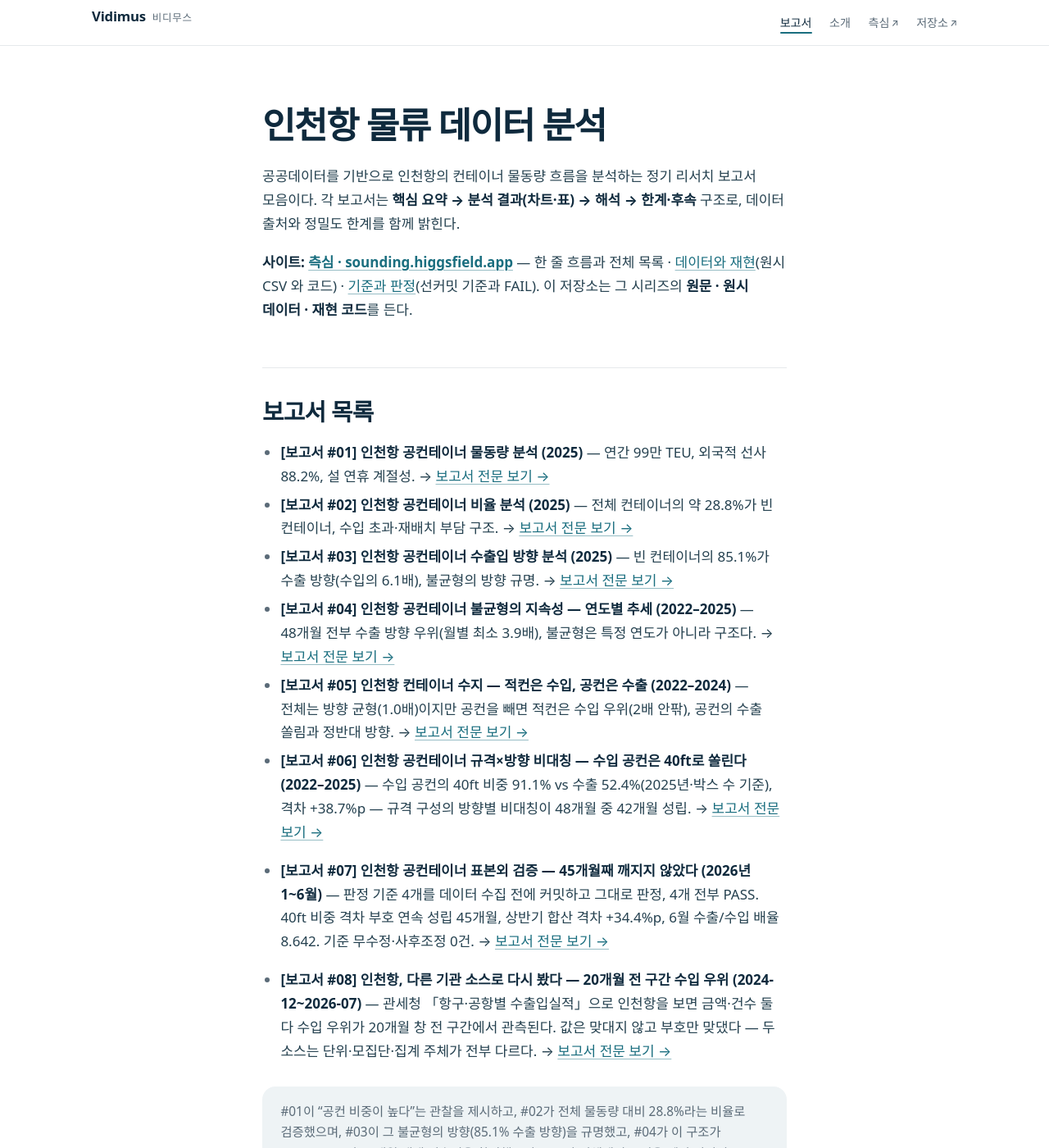
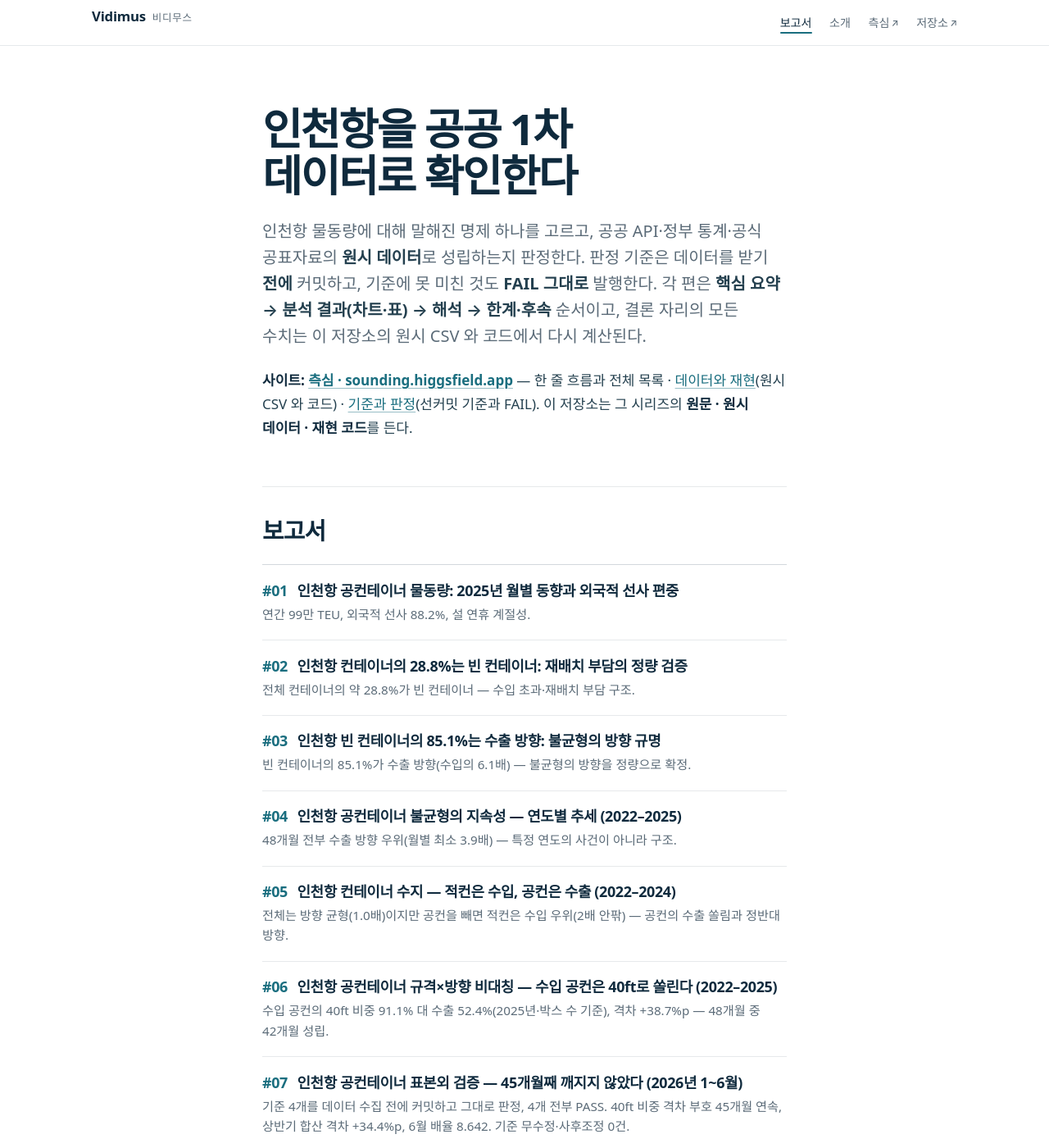
Before and after one commit to jisangj03-dev/incheon-port-analysis, a Jekyll site: the page built from README.md, in a window 1280 px wide and 1400 px high. Shown: the whole window at 82% size. Built offline with Jekyll 4.4.1, drawn with Linux system fonts in a browser that asks for light colours; some web fonts are replaced; our own code applies the rules of GitHub Pages for plain Markdown files; some of the changed text lies outside the part shown.

Commit message:
feat(인천 첫 화면·미리보기): README 를 브랜드 어조로 — #09 등재 · 보고서 행 목록 · 히어로 · 코드 블록 키보드 접근 · 미리보기가 .md 링크·그림·펜스를 잇는다
Co-Authored-By: Claude Fable 5.1 <noreply@anthropic.com>
Claude-Session: https://claude.ai/code/session_018eD7erChCCMoBCMyou1Mzr

````diff
--- a/README.md
+++ b/README.md
@@ -1,31 +1,32 @@
-# 인천항 물류 데이터 분석
+# 인천항을 공공 1차 데이터로 확인한다
 
-공공데이터를 기반으로 인천항의 컨테이너 물동량 흐름을 분석하는 정기 리서치 보고서 모음이다. 각 보고서는 **핵심 요약 → 분석 결과(차트·표) → 해석 → 한계·후속** 구조로, 데이터 출처와 정밀도 한계를 함께 밝힌다.
+인천항 물동량에 대해 말해진 명제 하나를 고르고, 공공 API·정부 통계·공식 공표자료의 **원시 데이터**로 성립하는지 판정한다. 판정 기준은 데이터를 받기 **전에** 커밋하고, 기준에 못 미친 것도 **FAIL 그대로** 발행한다. 각 편은 **핵심 요약 → 분석 결과(차트·표) → 해석 → 한계·후속** 순서이고, 결론 자리의 모든 수치는 이 저장소의 원시 CSV 와 코드에서 다시 계산된다.
 
 **사이트: [측심 · sounding.higgsfield.app](https://sounding.higgsfield.app/)** — 한 줄 흐름과 전체 목록 · [데이터와 재현](https://sounding.higgsfield.app/#data)(원시 CSV 와 코드) · [기준과 판정](https://sounding.higgsfield.app/#verdicts)(선커밋 기준과 FAIL).
 이 저장소는 그 시리즈의 **원문 · 원시 데이터 · 재현 코드**를 든다.
 
-## 보고서 목록
+## 보고서
 
-- **[보고서 #01] 인천항 공컨테이너 물동량 분석 (2025)** — 연간 99만 TEU, 외국적 선사 88.2%, 설 연휴 계절성.
-  → [보고서 전문 보기 →](reports/report_01_공컨테이너_물동량.md)
-- **[보고서 #02] 인천항 공컨테이너 비율 분석 (2025)** — 전체 컨테이너의 약 28.8%가 빈 컨테이너, 수입 초과·재배치 부담 구조.
-  → [보고서 전문 보기 →](reports/report_02_공컨테이너_비율.md)
-- **[보고서 #03] 인천항 공컨테이너 수출입 방향 분석 (2025)** — 빈 컨테이너의 85.1%가 수출 방향(수입의 6.1배), 불균형의 방향 규명.
-  → [보고서 전문 보기 →](reports/report_03_공컨테이너_수출입방향.md)
-- **[보고서 #04] 인천항 공컨테이너 불균형의 지속성 — 연도별 추세 (2022–2025)** — 48개월 전부 수출 방향 우위(월별 최소 3.9배), 불균형은 특정 연도가 아니라 구조다.
-  → [보고서 전문 보기 →](reports/report_04_공컨테이너_연도별추세.md)
-- **[보고서 #05] 인천항 컨테이너 수지 — 적컨은 수입, 공컨은 수출 (2022–2024)** — 전체는 방향 균형(1.0배)이지만 공컨을 빼면 적컨은 수입 우위(2배 안팎), 공컨의 수출 쏠림과 정반대 방향.
-  → [보고서 전문 보기 →](reports/report_05_컨테이너_수지.md)
-- **[보고서 #06] 인천항 공컨테이너 규격×방향 비대칭 — 수입 공컨은 40ft로 쏠린다 (2022–2025)** — 수입 공컨의 40ft 비중 91.1% vs 수출 52.4%(2025년·박스 수 기준), 격차 +38.7%p — 규격 구성의 방향별 비대칭이 48개월 중 42개월 성립.
-  → [보고서 전문 보기 →](reports/report_06_공컨테이너_규격방향.md)
-- **[보고서 #07] 인천항 공컨테이너 표본외 검증 — 45개월째 깨지지 않았다 (2026년 1~6월)** — 판정 기준 4개를 데이터 수집 전에 커밋하고 그대로 판정, 4개 전부 PASS. 40ft 비중 격차 부호 연속 성립 45개월, 상반기 합산 격차 +34.4%p, 6월 수출/수입 배율 8.642. 기준 무수정·사후조정 0건.
-  → [보고서 전문 보기 →](reports/report_07_공컨테이너_표본외검증.md)
+- [**#01** 인천항 공컨테이너 물동량: 2025년 월별 동향과 외국적 선사 편중](reports/report_01_공컨테이너_물동량.md)
+  연간 99만 TEU, 외국적 선사 88.2%, 설 연휴 계절성.
+- [**#02** 인천항 컨테이너의 28.8%는 빈 컨테이너: 재배치 부담의 정량 검증](reports/report_02_공컨테이너_비율.md)
+  전체 컨테이너의 약 28.8%가 빈 컨테이너 — 수입 초과·재배치 부담 구조.
+- [**#03** 인천항 빈 컨테이너의 85.1%는 수출 방향: 불균형의 방향 규명](reports/report_03_공컨테이너_수출입방향.md)
+  빈 컨테이너의 85.1%가 수출 방향(수입의 6.1배) — 불균형의 방향을 정량으로 확정.
+- [**#04** 인천항 공컨테이너 불균형의 지속성 — 연도별 추세 (2022–2025)](reports/report_04_공컨테이너_연도별추세.md)
+  48개월 전부 수출 방향 우위(월별 최소 3.9배) — 특정 연도의 사건이 아니라 구조.
+- [**#05** 인천항 컨테이너 수지 — 적컨은 수입, 공컨은 수출 (2022–2024)](reports/report_05_컨테이너_수지.md)
+  전체는 방향 균형(1.0배)이지만 공컨을 빼면 적컨은 수입 우위(2배 안팎) — 공컨의 수출 쏠림과 정반대 방향.
+- [**#06** 인천항 공컨테이너 규격×방향 비대칭 — 수입 공컨은 40ft로 쏠린다 (2022–2025)](reports/report_06_공컨테이너_규격방향.md)
+  수입 공컨의 40ft 비중 91.1% 대 수출 52.4%(2025년·박스 수 기준), 격차 +38.7%p — 48개월 중 42개월 성립.
+- [**#07** 인천항 공컨테이너 표본외 검증 — 45개월째 깨지지 않았다 (2026년 1~6월)](reports/report_07_공컨테이너_표본외검증.md)
+  기준 4개를 데이터 수집 전에 커밋하고 그대로 판정, 4개 전부 PASS. 40ft 비중 격차 부호 45개월 연속, 상반기 합산 격차 +34.4%p, 6월 배율 8.642. 기준 무수정·사후조정 0건.
+- [**#08** 인천항, 다른 기관 소스로 다시 봤다 — 20개월 전 구간 수입 우위 (2024-12~2026-07)](reports/report_08_관세청_인천항_수출입신고.md)
+  관세청 「항구·공항별 수출입실적」에서 금액·건수 둘 다 수입 우위가 20개월 창 전 구간에서 관측. 값은 맞대지 않고 부호만 맞댔다 — 두 소스는 단위·모집단·집계 주체가 전부 다르다.
+- [**#09** 인천항 공컨테이너 시계열 17년 연장 — 우리가 이례로 봤던 해는 이례가 아니었다 (2005~2021년)](reports/report_09_공컨테이너_시계열연장.md)
+  원천은 2022년이 아니라 2005년부터 있었다. 기준 4개 중 V1·V2 PASS, V3·V4 FAIL — 2022년의 27.32배는 최대가 아니었다(2020년 54.66배). 판정 불가 10개 연도는 따로 셌다.
 
-- **[보고서 #08] 인천항, 다른 기관 소스로 다시 봤다 — 20개월 전 구간 수입 우위 (2024-12~2026-07)** — 관세청 「항구·공항별 수출입실적」으로 인천항을 보면 금액·건수 둘 다 수입 우위가 20개월 창 전 구간에서 관측된다. 값은 맞대지 않고 부호만 맞댔다 — 두 소스는 단위·모집단·집계 주체가 전부 다르다.
-  → [보고서 전문 보기 →](reports/report_08_관세청_인천항_수출입신고.md)
-
-> #01이 "공컨 비중이 높다"는 관찰을 제시하고, #02가 전체 물동량 대비 28.8%라는 비율로 검증했으며, #03이 그 불균형의 방향(85.1% 수출 방향)을 규명했고, #04가 이 구조가 2022~2025년 48개월 내내 지속됨을 확인했으며, #05가 전체에서 공컨을 빼면 적컨이 수입으로 쏠린다는 거울상(공컨 수출 쏠림의 반대)을 확인했고, #06이 규격(크기) 축을 처음 열어 수입 공컨은 40ft에 쏠리고 수출 공컨은 혼합 구성이라는 비대칭이 48개월 중 42개월에서 성립함을 확인했으며, #07이 그 결론들을 **그 데이터 밖에 놓아** 2026년 상반기로 표본외 검증했으며(기준 4개 사전 커밋, 전부 PASS), #08이 처음으로 **다른 기관의 다른 신고 체계**를 열어 #05의 「적컨은 수입」을 부호 수준에서 교차 확인했다 — 관찰→검증→규명→지속성→수지→규격→표본외 검증→**타 기관 교차 확인**.
+> #01이 "공컨 비중이 높다"는 관찰을 제시하고, #02가 전체 물동량 대비 28.8%라는 비율로 검증했으며, #03이 그 불균형의 방향(85.1% 수출 방향)을 규명했고, #04가 이 구조가 2022~2025년 48개월 내내 지속됨을 확인했으며, #05가 전체에서 공컨을 빼면 적컨이 수입으로 쏠린다는 거울상(공컨 수출 쏠림의 반대)을 확인했고, #06이 규격(크기) 축을 처음 열어 수입 공컨은 40ft에 쏠리고 수출 공컨은 혼합 구성이라는 비대칭이 48개월 중 42개월에서 성립함을 확인했으며, #07이 그 결론들을 **그 데이터 밖에 놓아** 2026년 상반기로 표본외 검증했으며(기준 4개 사전 커밋, 전부 PASS), #08이 처음으로 **다른 기관의 다른 신고 체계**를 열어 #05의 「적컨은 수입」을 부호 수준에서 교차 확인했고, #09가 원천의 시작이 2005년임을 확인해 같은 기준을 **17년 뒤로** 늘렸으며 그 기준 둘이 FAIL 로 났고 **FAIL 그대로 실었다** — 관찰→검증→규명→지속성→수지→규격→표본외 검증→타 기관 교차 확인→**시계열 연장, 기준 FAIL 공개**.
 
 ![월별 수출:수입 배율 (2022–2025)](reports/images/direction_trend_ratio_2022_2025.png)
 
@@ -37,7 +38,7 @@ Python(requests·pandas·matplotlib), 공공데이터 Open API·XML 파싱, hwpx
 
 - 모든 발행 수치는 저장소에 커밋된 수집 원시 CSV에서 재현 가능하다.
 - 발행 전 검증 게이트를 통과한다: 기존 발행 수치와의 회귀 대조, 스키마·완결성 확인, 내적 검산(방향합=총합, 규격 환산식).
-- 오류는 삭제하지 않고 정정 표기로 남긴다. 판정 기준은 결과 확인 전에 문서로 선커밋한다(docs/ 의 주제검증·정정 기록 참조).
+- 오류는 삭제하지 않고 정정 표기로 남긴다. 판정 기준은 결과 확인 전에 문서로 선커밋한다(`docs/` 의 주제검증·판정결과 문서 참조).
 
 ## 데이터 출처
 
@@ -61,7 +62,7 @@ Python(requests·pandas·matplotlib), 공공데이터 Open API·XML 파싱, hwpx
 │   ├── report_08_관세청_인천항_수출입신고.md
 │   └── report_09_공컨테이너_시계열연장.md
 ├── analysis/          # 재현용 코드·데이터 (config.py는 .gitignore로 제외)
-└── docs/              # API 탐색·벤치마킹·TODO 기록
+└── docs/              # 선커밋 판정 기준 · 판정 결과 · 수치 대장(FACTS) · 사고 기록
 ```
 
 재현 방법은 각 보고서의 「재현 방법」 절을 참고한다(코드는 모두 `analysis/` 폴더에서 실행).
--- a/_layouts/default.html
+++ b/_layouts/default.html
@@ -1,7 +1,7 @@
 <!DOCTYPE html>
 <html lang="{{ site.lang | default: 'ko' }}">
 <head>{%- include head.html -%}</head>
-<body>
+<body{% if page.url == '/' %} class="home"{% endif %}>
   <!-- 이 레이아웃이 왜 있나 [2026-09-06]. 발행본 아홉 편이 GitHub Pages 기본 테마(primer)로
        나가고 있었다 — 헤더가 저장소 이름, 본문은 GitHub README 결. 측심(sounding.higgsfield.app)에서
        보고서를 누르면 마감이 그 자리에서 떨어진다(실물 스크린샷). 발행본 마크다운은 한 글자도
@@ -16,12 +16,12 @@
     </article>
   </main>
   {%- include footer.html -%}
-  <!-- 옆으로 흐르는 표는 키보드로도 흘러야 한다 — axe `scrollable-region-focusable`
-       (2026-09-06 모바일 실측 · 발행본 표가 열보다 넓을 때). 흐르는 표에만 tabindex 를 준다.
-       JS 가 없으면 표는 그대로 보이고 마우스·손가락으로는 여전히 흐른다. -->
+  <!-- 옆으로 흐르는 표·코드 블록은 키보드로도 흘러야 한다 — axe `scrollable-region-focusable`
+       (2026-09-06 모바일 실측 · 발행본 표가 열보다 넓을 때 · 2026-09-07 README 의 저장소 트리 `pre` 도 같은 결함).
+       실제로 흐르는 것에만 tabindex 를 준다. JS 가 없으면 그대로 보이고 마우스·손가락으로는 여전히 흐른다. -->
   <script>
     (function () {
-      var t = document.querySelectorAll(".doc table");
+      var t = document.querySelectorAll(".doc table, .doc pre");
       for (var i = 0; i < t.length; i++) {
         if (t[i].scrollWidth > t[i].clientWidth + 1) t[i].setAttribute("tabindex", "0");
       }
--- a/assets/css/vidimus.css
+++ b/assets/css/vidimus.css
@@ -462,8 +462,9 @@ tbody tr:hover td {
   background: color-mix(in srgb, var(--ink) 3%, transparent);
 }
 
-/* 흐르는 표는 레이아웃 스크립트가 tabindex 를 주어 키보드로 닿는다 — 닿았을 때 보이게. */
-table:focus-visible {
+/* 흐르는 표·코드 블록은 레이아웃 스크립트가 tabindex 를 주어 키보드로 닿는다 — 닿았을 때 보이게. */
+table:focus-visible,
+pre:focus-visible {
   outline: 2px solid var(--accent);
   outline-offset: 3px;
 }
@@ -472,6 +473,74 @@ sup {
   font-size: 0.72em;
   line-height: 0;
   color: var(--accent);
+}
+
+/* ── 첫 화면 ──────────────────────────────────────────────────────────── */
+/* 레이아웃이 첫 화면(page.url == '/')의 body 에 .home 을 준다. README 가 첫 화면이라
+ * 마크다운에 클래스를 못 넣는다 — 구조로 고른다. 제목은 간판, 첫 문단은 리드. */
+.home h1 {
+  font-size: clamp(2.1rem, 1.3rem + 3.2vw, 3.3rem);
+  line-height: 1.08;
+  letter-spacing: -0.04em;
+}
+
+.home h1 + p {
+  margin: 0 0 1.5rem;
+  color: var(--muted);
+  font-size: clamp(1.05rem, 0.95rem + 0.5vw, 1.25rem);
+  line-height: 1.6;
+}
+
+.home h1 + p strong {
+  color: var(--text);
+  font-weight: 600;
+}
+
+/* 보고서 목록 — 번호가 앞에 서고 제목이 한 줄, 요약이 흐린 한 줄. 행 하나가 곧 편 하나다.
+ * 목록은 마크다운의 `- [**#NN** 제목](reports/…)` 이고, `:has()` 로 그 목록만 고른다
+ * (다른 `ul` 은 그대로). `:has()` 를 모르는 옛 브라우저에서는 보통 목록으로 보인다. */
+.doc ul:has(> li > a[href*="reports/report_"]) {
+  margin: 1.5rem 0 2.5rem;
+  padding: 0;
+  border-top: 1px solid var(--hair-strong);
+}
+
+.doc li:has(> a[href*="reports/report_"]) {
+  margin: 0;
+  padding: 1.15rem 0 1.2rem;
+  border-bottom: 1px solid var(--hair);
+  list-style: none;
+  color: var(--muted);
+  font-size: 0.95rem;
+  line-height: 1.6;
+}
+
+.doc li > a[href*="reports/report_"] {
+  display: block;
+  margin-bottom: 0.3rem;
+  color: var(--ink);
+  font-size: 1.12rem;
+  font-weight: 650;
+  line-height: 1.35;
+  letter-spacing: -0.02em;
+  text-decoration: none;
+  text-wrap: balance;
+  transition: color 160ms var(--ease);
+}
+
+.doc li > a[href*="reports/report_"] strong {
+  margin-right: 0.45rem;
+  color: var(--accent);
+  font-weight: 700;
+  font-variant-numeric: tabular-nums;
+}
+
+.doc li > a[href*="reports/report_"]:hover {
+  color: var(--accent);
+}
+
+.doc li > a[href*="reports/report_"]:focus-visible {
+  outline-offset: 6px;
 }
 
 /* ── 푸터 ─────────────────────────────────────────────────────────────── */
````
Also changed, not shown: other parts of README.md (+1 -1 lines), analysis/render_preview.py (+36 -4 lines).
